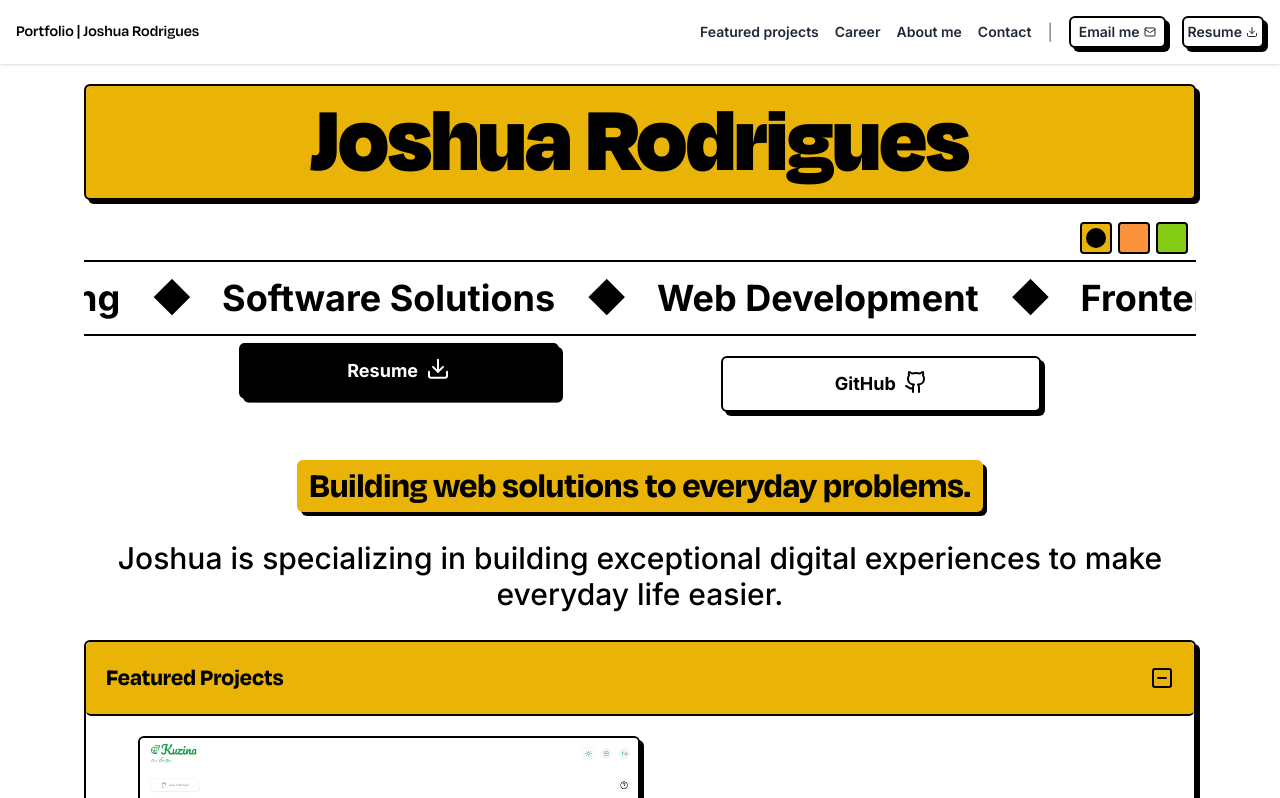
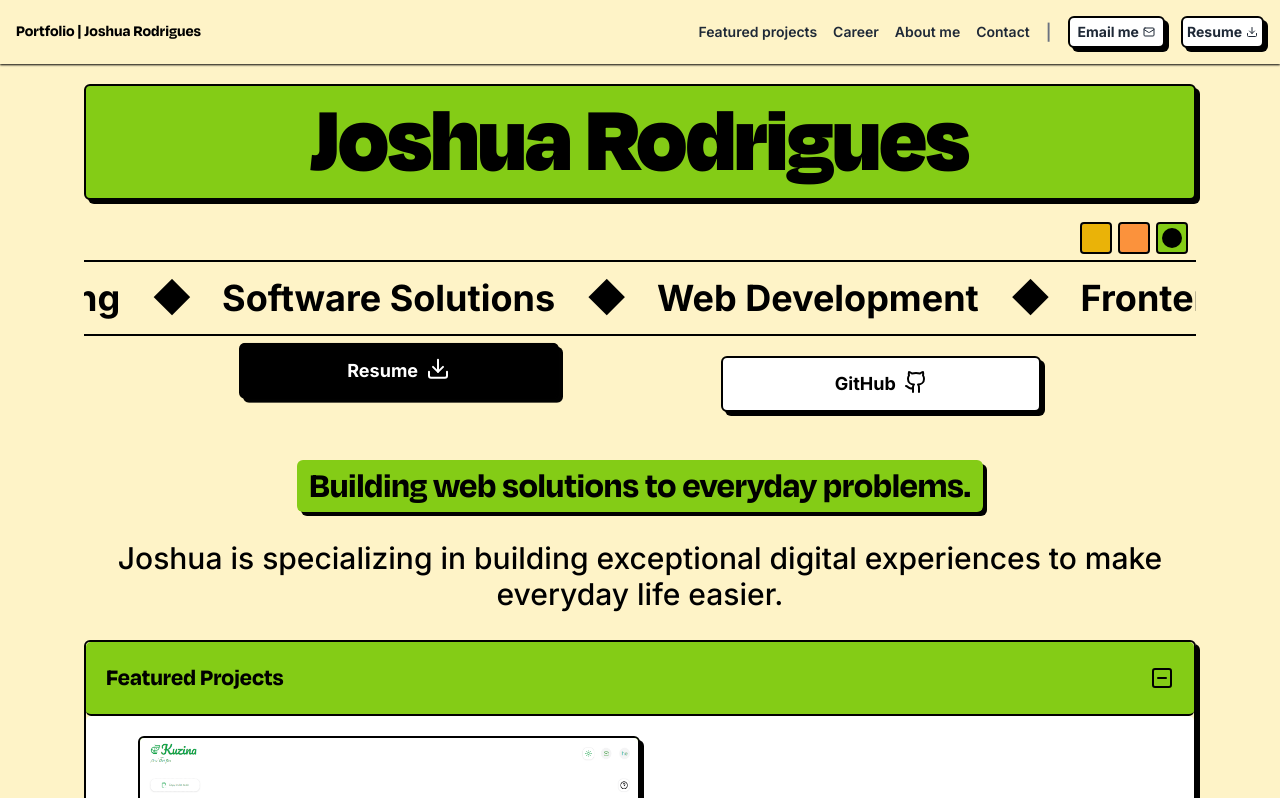
Before and after one commit to Joshuajrodrigues/dev-portfolio, a Next.js app: page / in a window 1280 px wide. Shown: the top 798 px of the page. Built offline with nearby package versions, Linux system fonts and the light colour scheme.

Commit message:
bg color added

```diff
--- a/app/layout.tsx
+++ b/app/layout.tsx
@@ -19,7 +19,7 @@ export default function RootLayout({
 }) {
   return (
     <html lang="en">
-      <body className={inter.className}>
+      <body className={inter.className+" "+"bg-amber-100"}>
         <Navbar/>
         <main className="  mt-16 flex flex-col items-center justify-center p-5 md:m-5 md:mt-20 lg:m-16 text-black">
           <Header />
--- a/components/colorPicker.tsx
+++ b/components/colorPicker.tsx
@@ -10,7 +10,7 @@ const selector= (store: Store) => ({
   });
 
 export default function ColorPicker({ items }: { items: Color[] }) {
-  const [activeItem, setActiveItem] = useState<string | null>(items[0]);
+  const [activeItem, setActiveItem] = useState<string | null>(items[2]);
 
   const {theme, changeTheme} = useTheme(selector,shallow)
 
@@ -34,7 +34,7 @@ export default function ColorPicker({ items }: { items: Color[] }) {
               setActiveItem(item);
               changeTheme(item)
             }}
-            className="my-2 flex items-center"
+            className="my-2  flex items-center"
             role="radio"
             aria-label={item +" theme"}
             aria-checked={theme===bg&& isChecked}
--- a/components/marquee.tsx
+++ b/components/marquee.tsx
@@ -2,7 +2,7 @@ import { Marquee as MarqueeType } from "@/app/page"
 
 export default function Marquee({ items }: { items: MarqueeType }) {
     return (
-      <div className="relative flex w-full overflow-x-hidden border-b-2 border-t-2 border-black bg-white font-bold">
+      <div className="relative flex w-full overflow-x-hidden border-b-2 border-t-2 border-black bg-amber-100 font-bold">
         <div className="animate-marquee whitespace-nowrap py-4">
           {items.map((item) => {
             return (
--- a/components/navbar.tsx
+++ b/components/navbar.tsx
@@ -10,17 +10,17 @@ const Navbar = () => {
   const [menuOpen, setMenuOpen] = useState(false);
   const router = useRouter();
   return (
-    <div className="bg-white shadow fixed w-full top-0 z-10 ">
+    <div className=" bg-amber-100 shadow-black shadow-sm fixed w-full top-0 z-10 ">
       <div className=" mx-auto px-4">
         <div className="flex items-center justify-between py-4">
-          <div className=" font-oneslice font-semibold ">
+          <div className=" font-oneslice font-bold ">
             <Link href="/">
               Portfolio | <br className=" hidden md:inline lg:hidden" /> Joshua
               Rodrigues
             </Link>
           </div>
 
-          <div className="hidden md:flex md:items-center">
+          <div className="hidden md:flex md:items-center font-semibold">
             <a
               href="#feat"
               onClick={() => router.push("/#feat")}
@@ -52,7 +52,7 @@ const Navbar = () => {
             </a>
             <span className=" mr-4 text-gray-500 ">|</span>
             <a
-              className="cursor-pointer rounded-md border-2 border-black  px-2 py-1 shadow-[4px_4px_0px_0px_rgba(0,0,0,1)] transition-all hover:translate-x-[3px] hover:translate-y-[3px] hover:shadow-none  bg-white w-18    mr-4 text-gray-800 p-1 text-sm flex justify-center items-center font-semibold "
+              className="cursor-pointer rounded-md border-2 border-black  px-2 py-1 shadow-[4px_4px_0px_0px_rgba(0,0,0,1)] transition-all hover:translate-x-[3px] hover:translate-y-[3px] hover:shadow-none  bg-white w-18    mr-4 text-gray-800 p-1 text-sm flex justify-center items-center font-bold "
               target="_blank"
               href="mailto:joshuarodriguesdev@gmail.com"
             >
@@ -66,7 +66,7 @@ const Navbar = () => {
                 a.target = "_blank";
                 a.click();
               }}
-              className="text-gray-800 p-1 text-sm flex justify-center items-center font-semibold "
+              className="text-gray-800 p-1 text-sm flex justify-center items-center font-bold "
             >
               Resume <Download className={`ml-1 `} size={12} />
             </Button>
--- a/components/resume.tsx
+++ b/components/resume.tsx
@@ -18,7 +18,7 @@ export default function Resume() {
       // }}
     >
       <Button
-        className="text-white bg-black w-full lg:w-80 flex items-center justify-center "
+        className="text-white shadow-[4px_4px_0px_0px_rgba(1,1,1,1)] bg-black w-full lg:w-80 flex items-center justify-center "
         ariaLabel="Click to download resume"
         onClick={() => {
           let a = document.createElement("a");
--- a/store/theme.ts
+++ b/store/theme.ts
@@ -9,7 +9,7 @@ export type Store ={
 }
 
 export const useTheme = createWithEqualityFn<Store>((set, get) => ({
-  theme: "bg-yellow-500",
+  theme: "bg-lime-500",
   changeTheme(color: Color) {
     let bg:Rgb = "bg-yellow-500";
     if (color === "Yellow") {
```
